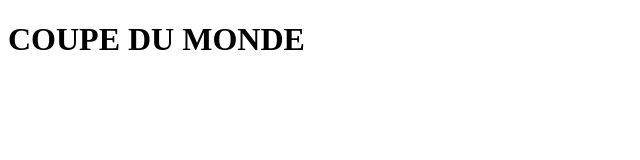
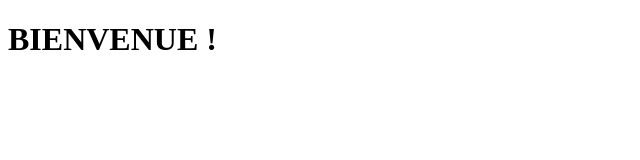
Before and after one commit to karenbartaud/karenbartaud.github.io, a plain HTML site: page index.html in a window 1280 px wide. Shown: the whole page, without its empty margins (0-640 px from the left). Drawn offline with Linux system fonts and the light colour scheme.

Commit message:
bienvenue

```diff
--- a/index.html
+++ b/index.html
@@ -7,6 +7,6 @@
     <title>Document</title>
 </head>
 <body>
-    <h1> COUPE DU MONDE</h1>
+    <h1> BIENVENUE !</h1>
 </body>
 </html>
```
